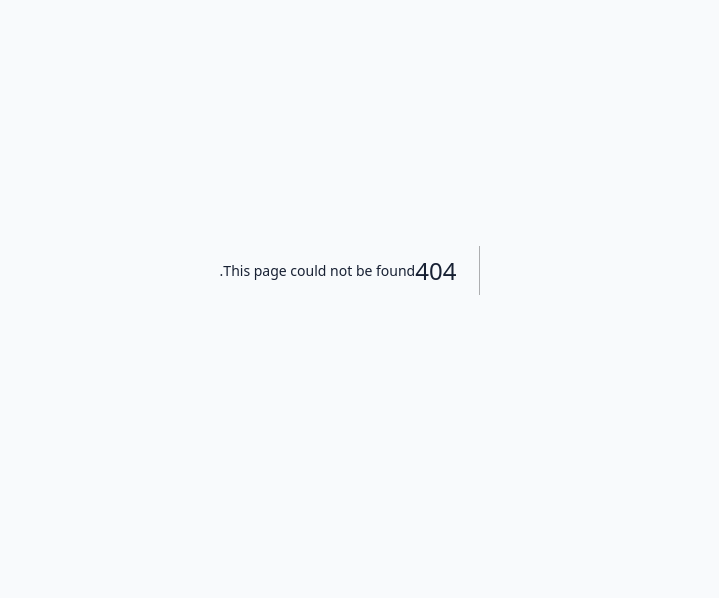
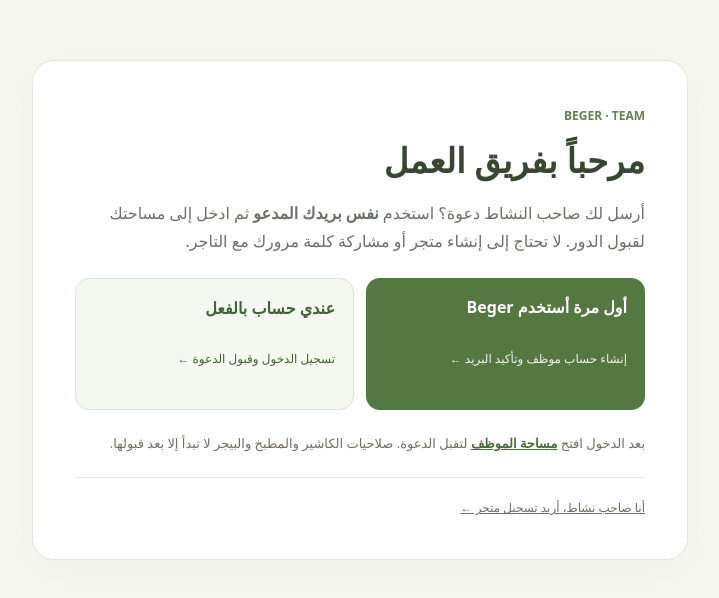
Before and after one commit to ultrablueai/Qmenu, a Next.js app: page /staff/join in a window 1280 px wide. Before the commit this address had no page. Shown: the part 130-728 px from the top of the page, without its empty margins (280-999 px from the left). Built offline with nearby package versions, Linux system fonts and the light colour scheme.

Commit message:
feat(beger): one invite entry point for new and existing employees

```diff
--- /dev/null
+++ b/app/staff/join/page.tsx
@@ -0,0 +1,21 @@
+import Link from "next/link";
+export const metadata={title:"بوابة الموظفين | Beger",description:"تسجيل ودخول الموظفين لقبول دعوات الفروع والأدوار"};
+export default function StaffJoin(){
+ return <main lang="ar" dir="rtl" style={{minHeight:"100dvh",display:"grid",placeItems:"center",padding:"clamp(16px,4vw,40px)",background:"#f7f8f2",color:"#38472f"}}>
+  <section style={{maxWidth:570,width:"100%",background:"#fff",padding:"clamp(24px,5vw,42px)",borderRadius:22,border:"1px solid #e1e7d9",boxShadow:"0 10px 40px #34521a0a"}}>
+   <span style={{fontSize:12,color:"#67804f",fontWeight:900}}>BEGER · TEAM</span>
+   <h1 style={{fontSize:"clamp(25px,5vw,34px)",margin:"12px 0"}}>مرحباً بفريق العمل</h1>
+   <p style={{lineHeight:1.8,color:"#6b7166"}}>أرسل لك صاحب النشاط دعوة؟ استخدم <strong>نفس بريدك المدعو</strong> ثم ادخل إلى مساحتك لقبول الدور. لا تحتاج إلى إنشاء متجر أو مشاركة كلمة مرورك مع التاجر.</p>
+   <div style={{display:"grid",gridTemplateColumns:"repeat(auto-fit,minmax(min(100%,220px),1fr))",gap:12,margin:"22px 0"}}>
+    <Link href="/staff/register" style={{display:"grid",gap:6,padding:18,borderRadius:14,background:"#557741",color:"#fff",textDecoration:"none",minHeight:94}}>
+     <strong>أول مرة أستخدم Beger</strong><span style={{fontSize:12,opacity:.9}}>إنشاء حساب موظف وتأكيد البريد ←</span>
+    </Link>
+    <Link href="/login" style={{display:"grid",gap:6,padding:18,borderRadius:14,background:"#f5f8f0",border:"1px solid #dce7d3",color:"#3f6333",textDecoration:"none",minHeight:94}}>
+     <strong>عندي حساب بالفعل</strong><span style={{fontSize:12}}>تسجيل الدخول وقبول الدعوة ←</span>
+    </Link>
+   </div>
+   <p style={{fontSize:13,lineHeight:1.8,color:"#756d60"}}>بعد الدخول افتح <Link href="/staff" style={{color:"#466c37",fontWeight:800}}>مساحة الموظف</Link> لتقبل الدعوة. صلاحيات الكاشير والمطبخ والبيجر لا تبدأ إلا بعد قبولها.</p>
+   <div style={{borderTop:"1px solid #e7e9e0",marginTop:22,paddingTop:17}}><Link href="/signup" style={{fontSize:12,color:"#746e62"}}>أنا صاحب نشاط، أريد تسجيل متجر ←</Link></div>
+  </section>
+ </main>;
+}
```
